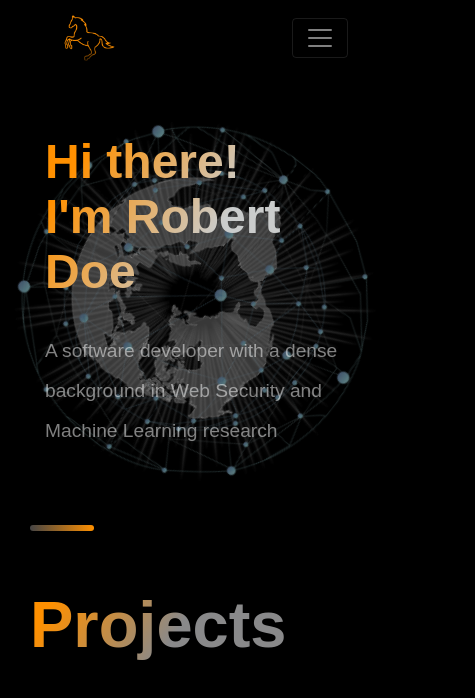
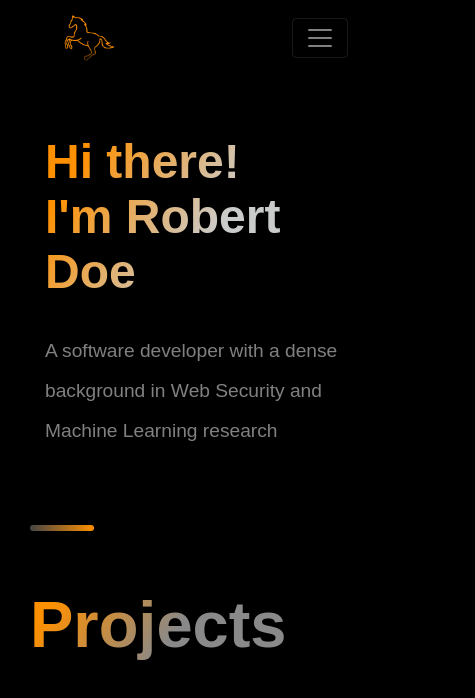
Before and after one commit to Brafamous/porfolio1, a React (Create React App) app: page / in a window 390 px wide. Shown: the top 698 px of the page, 475 px wide, since content can reach past the window. Built offline with nearby package versions, Linux system fonts and the light colour scheme; a web font is replaced by a local one.

Commit message:
Push stuff up

```diff
--- a/src/App.css
+++ b/src/App.css
@@ -87,7 +87,7 @@
   background-position: right;
   background-size: contain;
   /*transform:rotate(359deg);*/
-  animation: rotation 2s ease-in infinite;
+  /*animation: rotation 2s ease-in infinite;*/
   background-blend-mode: multiply;
   /*animation: rotating 2s linear infinite;
   -webkit-animation: rotating 7s linear infinite;
@@ -164,9 +164,15 @@ h2.greeting_headline{
   .intro-box{
     background: none;
   }
-
+  .intro-box::before{
+    background: none;
+  }
 }
 @media screen and (max-width: 768px) {
+  .intro-box::before{
+    background: none;
+  }
+
   br{
     display: block; /* makes it have a width */
     content: ""; /* clears default height */
```
